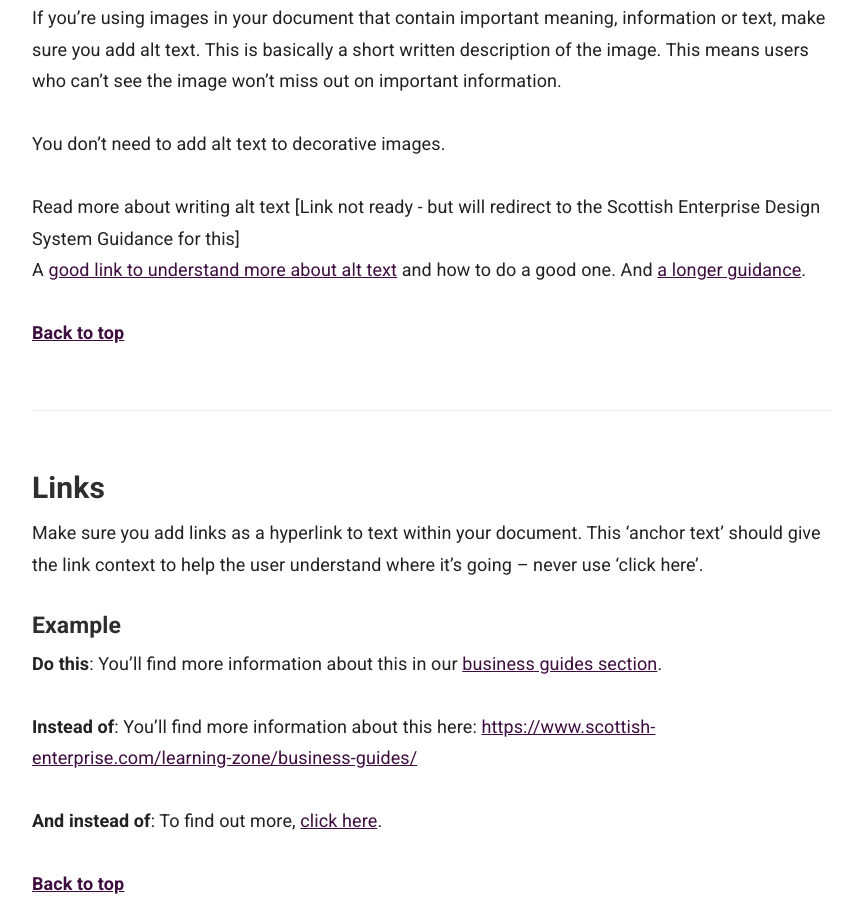
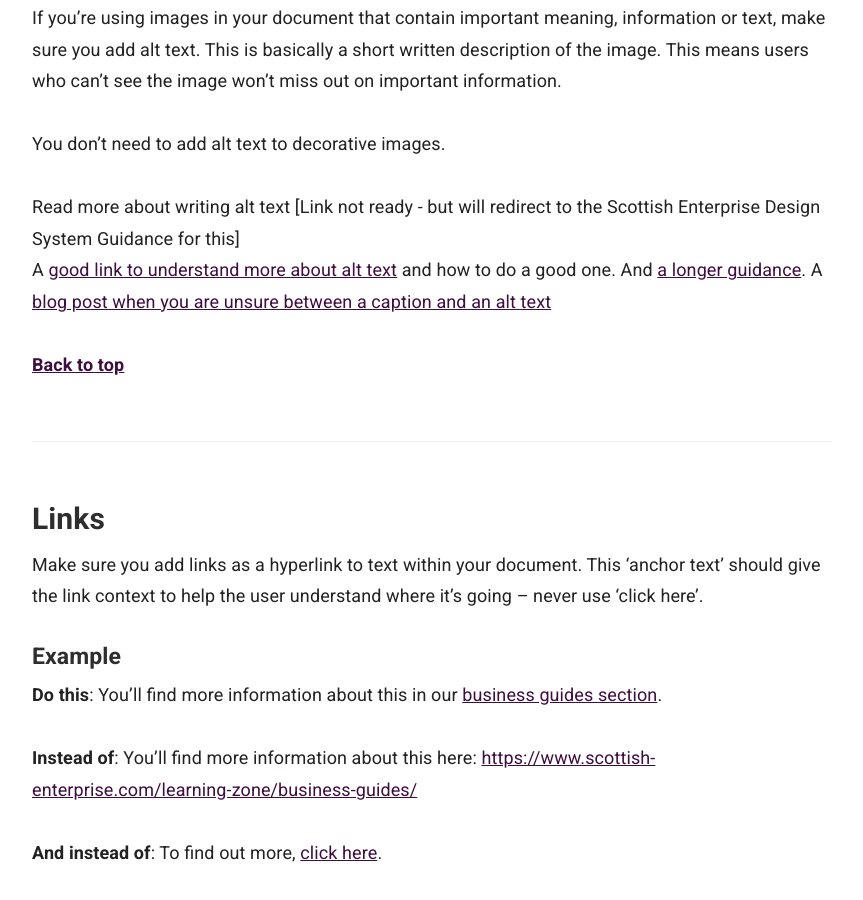
Before and after one commit to numbat70/inclusion2021, a Jekyll site: the page built from _docs/accessibility/document.md, in a window 1280 px wide and 900 px high, scrolled down 4799 px. Shown: the whole window, without its empty margins (358-1221 px from the left). Built offline with Jekyll 4.4.1, drawn with Linux system fonts in a browser that asks for light colours.

Commit message:
SK - add link for caption and alt text

```diff
--- a/_docs/accessibility/document.md
+++ b/_docs/accessibility/document.md
@@ -112,6 +112,7 @@ You don’t need to add alt text to decorative images.
 
 Read more about writing alt text [Link not ready - but will redirect to the Scottish Enterprise Design System Guidance for this]
 A [good link to understand more about alt text](https://axesslab.com/alt-texts/) and how to do a good one. And [a longer guidance](https://webaim.org/techniques/alttext/).
+A [blog post when you are unsure between a caption and an alt text](https://thoughtbot.com/blog/alt-vs-figcaption)
 
 [**Back to top**]()
 
```
